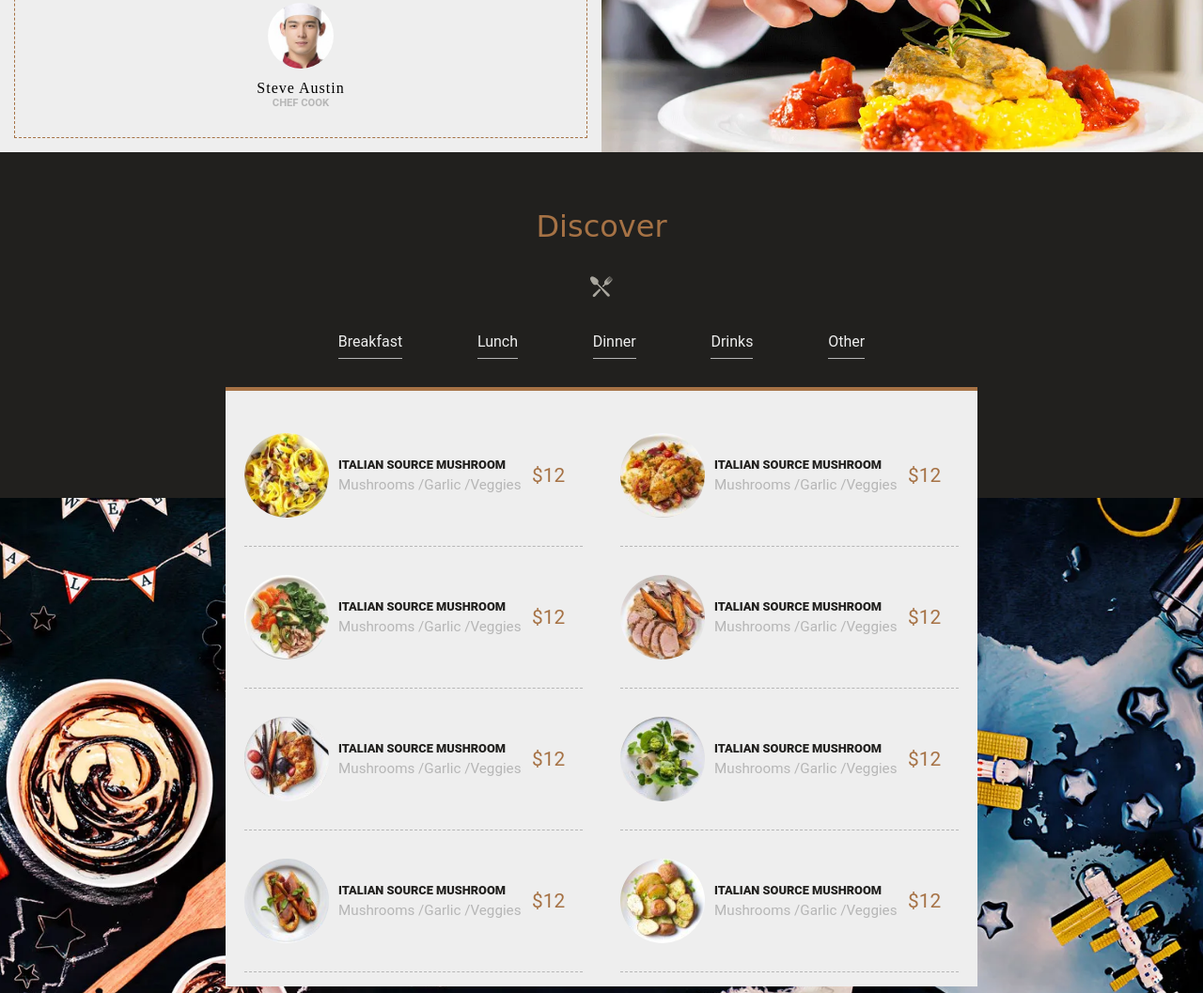
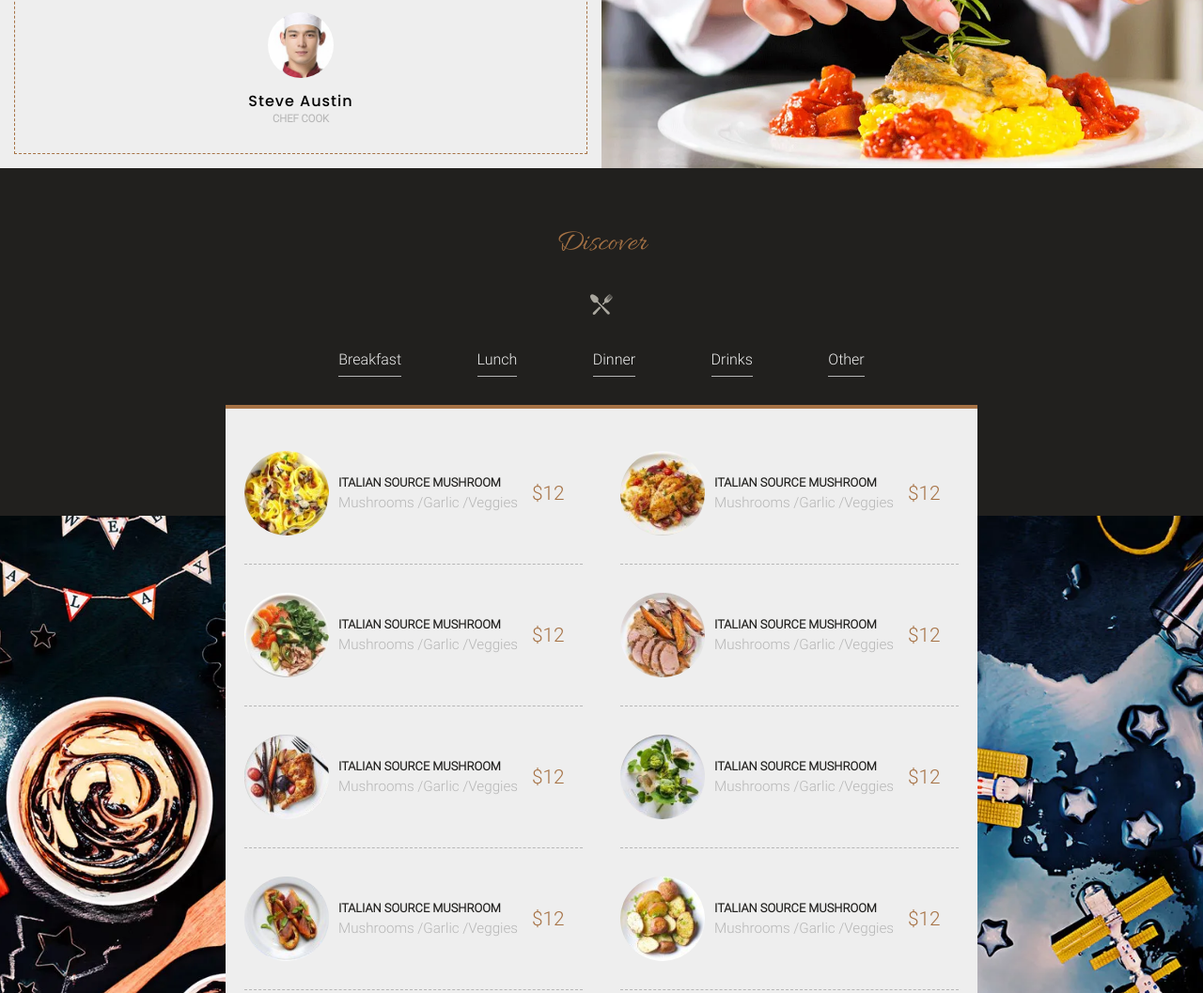
Before and after one commit to rodric74/training--SCSS-le-resto, a plain HTML site: page index.html in a window 1280 px wide. Shown: the part 1057-2114 px from the top of the page at 94% size. Drawn offline with Linux system fonts and the light colour scheme; the site is published under a folder, as on GitHub Pages, so addresses that start at the root find nothing.

Commit message:
modif chemin des fonts

```diff
--- a/assets/styles/layouts/_header.scss
+++ b/assets/styles/layouts/_header.scss
@@ -14,7 +14,7 @@ header {
     &__logo {
       font-family: $font1;
       font-size: 2.5rem;
-      color: $white; // Couleur de base
+      color: $white;
       background: linear-gradient(to right, $color1 50%, transparent 50%);
       background-size: 200% 100%;
       background-position: 100%;
--- a/assets/styles/layouts/_settings.scss
+++ b/assets/styles/layouts/_settings.scss
@@ -1,14 +1,14 @@
 @font-face {
   font-family: "Allura";
-  src: url(/assets/fonts/Allura-Regular.ttf);
+  src: url(../fonts/Allura-Regular.ttf);
 }
 @font-face {
   font-family: "Poppins";
-  src: url(/assets/fonts/Poppins-Medium.ttf);
+  src: url(../fonts/Poppins-Medium.ttf);
 }
 @font-face {
   font-family: "Roboto";
-  src: url(/assets/fonts/Roboto-Light.ttf);
+  src: url(../fonts/Roboto-Light.ttf);
 }
 
 $font1: Allura, cursive;
```
Also changed, not shown: assets/styles/index.css, 1 other file.
